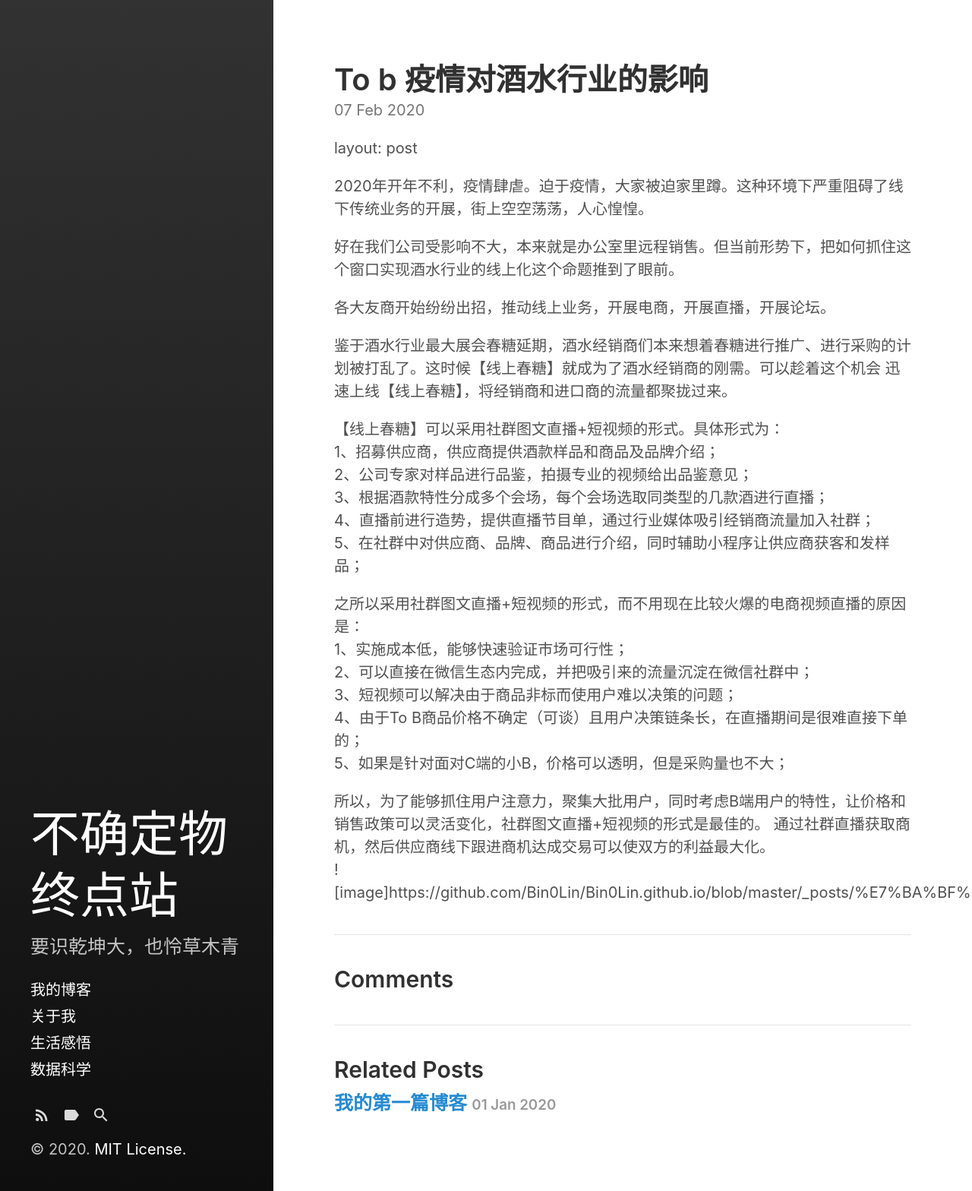
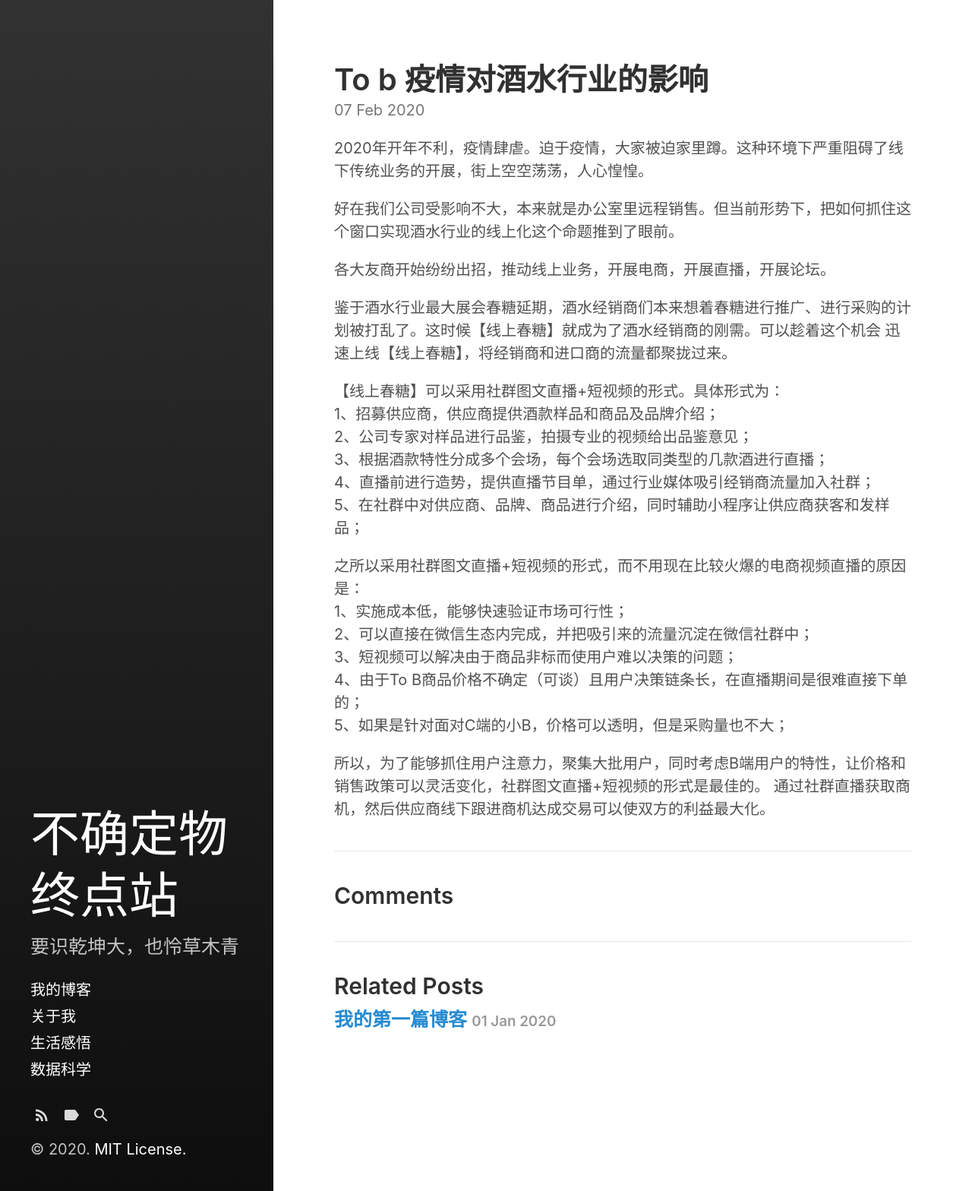
Before and after one commit to Bin0Lin/Bin0Lin.github.io, a Jekyll site: the page built from _posts/2020-2-7-To B 疫情对酒水行业的影响.md, in a window 1280 px wide. Shown: the whole page at 76% size. Built offline with Jekyll 4.4.1, drawn with Linux system fonts in a browser that asks for light colours; our own code applies the rules of GitHub Pages for plain Markdown files.

Commit message:
Update 2020-2-7-To B 疫情对酒水行业的影响.md

```diff
--- a/_posts/2020-2-7-To B 疫情对酒水行业的影响.md
+++ b/_posts/2020-2-7-To B 疫情对酒水行业的影响.md
@@ -1,5 +1,3 @@
-layout: post
-
 2020年开年不利，疫情肆虐。迫于疫情，大家被迫家里蹲。这种环境下严重阻碍了线下传统业务的开展，街上空空荡荡，人心惶惶。
 
 好在我们公司受影响不大，本来就是办公室里远程销售。但当前形势下，把如何抓住这个窗口实现酒水行业的线上化这个命题推到了眼前。
@@ -25,4 +23,3 @@ layout: post
 
 所以，为了能够抓住用户注意力，聚集大批用户，同时考虑B端用户的特性，让价格和销售政策可以灵活变化，社群图文直播+短视频的形式是最佳的。
 通过社群直播获取商机，然后供应商线下跟进商机达成交易可以使双方的利益最大化。
-![image]https://github.com/Bin0Lin/Bin0Lin.github.io/blob/master/_posts/%E7%BA%BF%E4%B8%8A%E6%98%A5%E7%B3%96.png
```
